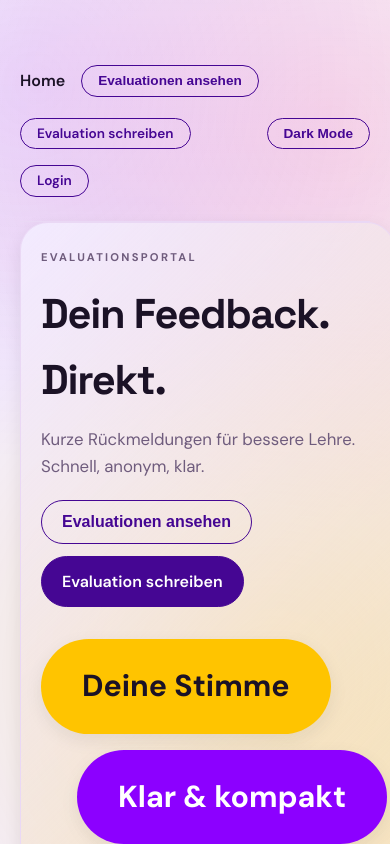
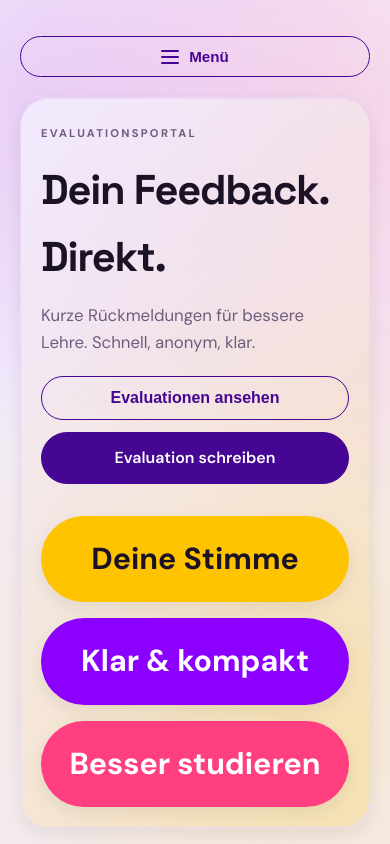
Before and after one commit to kevinmasic/Uni-Evaluations-App, a React (Vite) app: page / in a window 390 px wide. Shown: the top 844 px of the page. Built offline with nearby package versions, Linux system fonts and the light colour scheme; no server answers; the database is empty.

Commit message:
responsive (unvollständig)

```diff
--- a/src/App.jsx
+++ b/src/App.jsx
@@ -21,7 +21,6 @@ export default function App() {
           {userEmail && <Link to="/me">Meine Evaluationen</Link>}
           {!userEmail && <Link to="/login">Login</Link>}
         </div>
-        <small>Copyright 2026 Hochschule</small>
       </footer>
     </div>
   );
--- a/src/components/NavBar.jsx
+++ b/src/components/NavBar.jsx
@@ -7,6 +7,7 @@ import { useAuth } from '../context/AuthContext';
 export default function NavBar() {
   const { userEmail } = useAuth();
   const [isSelectOpen, setIsSelectOpen] = useState(false);
+  const [isMenuOpen, setIsMenuOpen] = useState(false);
   const [theme, setTheme] = useState('light');
   const location = useLocation();
   const isWriteActive = location.pathname === '/evaluation-schreiben';
@@ -25,6 +26,10 @@ export default function NavBar() {
     localStorage.setItem('theme', theme);
   }, [theme]);
 
+  useEffect(() => {
+    setIsMenuOpen(false);
+  }, [location.pathname]);
+
   async function handleLogout() {
     await supabase.auth.signOut();
     location.href = '/';
@@ -36,19 +41,42 @@ export default function NavBar() {
 
   return (
     <>
-      <nav className="nav">
-        <Link to="/" className="nav-link">Home</Link>
-        <button type="button" className="button secondary" onClick={() => setIsSelectOpen(true)}>
+      <nav className={`nav${isMenuOpen ? ' nav--open' : ''}`}>
+        <button
+          type="button"
+          className="button secondary nav-toggle"
+          onClick={() => setIsMenuOpen(prev => !prev)}
+          aria-expanded={isMenuOpen}
+          aria-controls="main-navigation"
+        >
+          <span className="nav-toggle__icon" aria-hidden="true" />
+          <span className="nav-toggle__label">{isMenuOpen ? 'Menü schließen' : 'Menü'}</span>
+        </button>
+        <div className="nav-menu" id="main-navigation">
+          <Link to="/" className="nav-link" onClick={() => setIsMenuOpen(false)}>Home</Link>
+          <button
+            type="button"
+            className="button secondary"
+            onClick={() => {
+              setIsSelectOpen(true);
+              setIsMenuOpen(false);
+            }}
+          >
             Evaluationen ansehen
           </button>
           <Link
             to="/evaluation-schreiben"
             className={`button secondary nav-pill${isWriteActive ? ' nav-pill--active' : ''}`}
+            onClick={() => setIsMenuOpen(false)}
           >
             Evaluation schreiben
           </Link>
           {userEmail && (
-          <Link to="/me" className={`button secondary nav-pill${isMeActive ? ' nav-pill--active' : ''}`}>
+            <Link
+              to="/me"
+              className={`button secondary nav-pill${isMeActive ? ' nav-pill--active' : ''}`}
+              onClick={() => setIsMenuOpen(false)}
+            >
               Meine Evaluationen
             </Link>
           )}
@@ -63,12 +91,13 @@ export default function NavBar() {
           </button>
           {userEmail ? (
             <>
-            <span className="badge" title={userEmail}>{userEmail}</span>
+              <span className="badge badge--truncate" title={userEmail}>{userEmail}</span>
               <button className="button" onClick={handleLogout}>Logout</button>
             </>
           ) : (
-          <Link to="/login" className="button secondary">Login</Link>
+            <Link to="/login" className="button secondary" onClick={() => setIsMenuOpen(false)}>Login</Link>
           )}
+        </div>
       </nav>
       <SelectEvaluationModal isOpen={isSelectOpen} onClose={() => setIsSelectOpen(false)} />
     </>
--- a/src/index.css
+++ b/src/index.css
@@ -51,6 +51,12 @@ body {
   color: var(--text);
   font-family: var(--font-body);
   line-height: 1.6;
+}
+
+#root {
+  min-height: 100vh;
+  display: flex;
+  flex-direction: column;
 }
 
 body::before,
@@ -147,22 +153,82 @@ p {
   max-width: 100%;
   width: 100%;
   margin: 0 auto;
-  padding: 72px var(--page-gutter) 96px;
+  padding: 48px var(--page-gutter) 96px;
+  flex: 1;
+  display: flex;
+  flex-direction: column;
 }
 
 .container--full {
   max-width: 100%;
-  padding-top: 36px;
+  padding-top: 24px;
 }
 
 .nav {
   display: flex;
   align-items: center;
   gap: 16px;
-  padding: 20px 0 24px;
+  padding: 12px 0 20px;
   border-bottom: 1px solid var(--border);
   position: relative;
   z-index: 2;
+}
+
+.nav-menu {
+  display: flex;
+  align-items: center;
+  gap: 16px;
+  width: 100%;
+}
+
+.nav-toggle {
+  display: none;
+  gap: 10px;
+  align-items: center;
+  justify-content: center;
+}
+
+.nav-toggle__icon {
+  position: relative;
+  width: 18px;
+  height: 2px;
+  border-radius: 999px;
+  background: currentColor;
+  transition: background 160ms ease, transform 160ms ease;
+}
+
+.nav-toggle__icon::before,
+.nav-toggle__icon::after {
+  content: '';
+  position: absolute;
+  left: 0;
+  width: 100%;
+  height: 2px;
+  border-radius: 999px;
+  background: currentColor;
+  transition: transform 160ms ease, top 160ms ease, opacity 160ms ease;
+}
+
+.nav-toggle__icon::before {
+  top: -6px;
+}
+
+.nav-toggle__icon::after {
+  top: 6px;
+}
+
+.nav--open .nav-toggle__icon {
+  background: transparent;
+}
+
+.nav--open .nav-toggle__icon::before {
+  top: 0;
+  transform: rotate(45deg);
+}
+
+.nav--open .nav-toggle__icon::after {
+  top: 0;
+  transform: rotate(-45deg);
 }
 
 .nav-spacer {
@@ -1070,6 +1136,13 @@ textarea:focus-visible {
   font-weight: 600;
 }
 
+.badge--truncate {
+  max-width: min(100%, 260px);
+  overflow: hidden;
+  text-overflow: ellipsis;
+  white-space: nowrap;
+}
+
 .list-item__row {
   display: flex;
   gap: 8px;
@@ -1184,11 +1257,11 @@ textarea:focus-visible {
 }
 
 .footer {
-  margin-top: 48px;
+  margin-top: auto;
+  padding-top: 24px;
   color: var(--muted);
   font-size: 0.9rem;
   border-top: 1px solid var(--border);
-  padding-top: 24px;
 }
 
 .footer__nav {
@@ -1201,11 +1274,11 @@ textarea:focus-visible {
 
 @media (max-width: 980px) {
   .container {
-    padding: 56px 24px 80px;
+    padding: 40px 24px 72px;
   }
 
   .container--full {
-    padding-top: 64px;
+    padding-top: 32px;
   }
 
   .hero {
@@ -1238,9 +1311,101 @@ textarea:focus-visible {
   }
 }
 
+@media (max-width: 840px) {
+  .nav {
+    flex-direction: column;
+    align-items: stretch;
+    gap: 10px;
+  }
+
+  .nav-toggle {
+    display: inline-flex;
+  }
+
+  .nav-menu {
+    display: none;
+    flex-direction: column;
+    align-items: stretch;
+    gap: 10px;
+    width: 100%;
+  }
+
+  .nav--open .nav-menu {
+    display: flex;
+  }
+
+  .nav-spacer {
+    display: none;
+  }
+
+  .nav-link {
+    display: inline-flex;
+    align-items: center;
+    justify-content: center;
+    width: 100%;
+    padding: 10px 16px;
+    border-radius: 999px;
+    border: 1px solid var(--border);
+    background: var(--surface-3);
+    font-weight: 700;
+  }
+
+  :root[data-theme='dark'] .nav-link {
+    background: rgba(255, 255, 255, 0.08);
+  }
+
+  .nav .button,
+  .nav .nav-pill,
+  .nav .badge {
+    width: 100%;
+    justify-content: center;
+  }
+
+  .nav .button,
+  .nav .nav-pill {
+    padding: 12px 16px;
+    font-size: 0.95rem;
+  }
+}
+
+@media (min-width: 841px) {
+  .nav-toggle {
+    display: none;
+  }
+}
+
+@media (max-width: 720px) {
+  .evaluations-filter {
+    flex-direction: column;
+    align-items: stretch;
+  }
+
+  .evaluations-filter__select {
+    max-width: 100%;
+  }
+
+  .evaluations-list__meta {
+    flex-direction: column;
+    align-items: flex-start;
+  }
+
+  .list-item__row {
+    width: 100%;
+    justify-content: flex-start;
+  }
+
+  .list-item__row .button {
+    width: 100%;
+  }
+}
+
 @media (max-width: 600px) {
   .container {
-    padding: 40px 20px 64px;
+    padding: 24px 20px 56px;
+  }
+
+  .card {
+    padding: 20px;
   }
 
   .hero {
@@ -1249,6 +1414,8 @@ textarea:focus-visible {
 
   .hero__actions {
     width: 100%;
+    flex-direction: column;
+    align-items: stretch;
   }
 
   .hero__tag {
@@ -1261,6 +1428,75 @@ textarea:focus-visible {
 
   .nav {
     flex-wrap: wrap;
+  }
+
+  .hero__actions .button,
+  .deck-actions .button,
+  .form-actions .button,
+  .modal__footer .button,
+  .login-register-hint .button {
+    width: 100%;
+  }
+
+  .form-actions {
+    flex-direction: column;
+    align-items: stretch;
+  }
+
+  .form-actions .badge {
+    width: 100%;
+    justify-content: center;
+  }
+
+  .login-register-hint {
+    flex-direction: column;
+    align-items: flex-start;
+  }
+
+  .modal {
+    padding: 22px;
+  }
+
+  .modal__footer {
+    flex-direction: column-reverse;
+    align-items: stretch;
+  }
+
+  .note__footer {
+    flex-wrap: wrap;
+  }
+
+  .note__votes {
+    gap: 10px;
+  }
+
+  .vote-button {
+    min-width: 34px;
+    min-height: 34px;
+  }
+
+  .evaluations-panel--list {
+    padding: 14px;
+  }
+
+  .brand-claims--pills {
+    justify-items: stretch;
+  }
+
+  .brand-pill {
+    width: 100%;
+    white-space: normal;
+    text-align: center;
+    padding: 18px 24px;
+  }
+
+  .brand-pill:nth-child(2),
+  .brand-pill:nth-child(3) {
+    transform: none;
+  }
+
+  .badge--truncate {
+    max-width: 100%;
   }
 
   .notes-grid--bento {
--- a/src/pages/WriteEvaluation.tsx
+++ b/src/pages/WriteEvaluation.tsx
@@ -120,7 +120,7 @@ export default function WriteEvaluation() {
 
         <div className="form-actions">
           <button className="button" type="submit" disabled={!canSubmit}>Evaluation senden</button>
-          <span className="badge" title="Deine E-Mail">{userEmail}</span>
+          <span className="badge badge--truncate" title="Deine E-Mail">{userEmail}</span>
         </div>
       </form>
 
```
Lines whose indentation alone changed are shown as unchanged.
